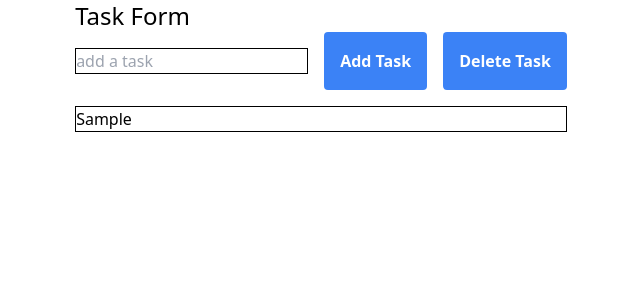
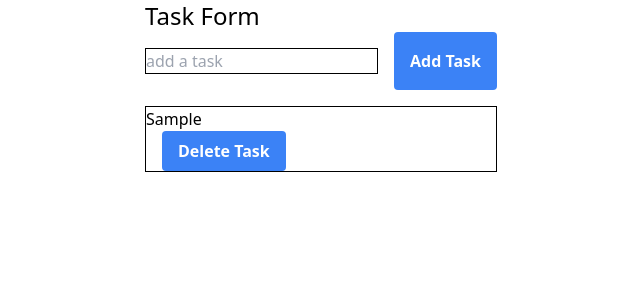
Before and after one commit to Yokosumi/vite-react-todo-app-v1, a React (Vite) app: page / in a window 1280 px wide. Both pictures are taken after typing "Sample" into the empty fields and a click on the button "Add Task". Shown: the top 300 px of the page, without its empty margins (319-959 px from the left). Built offline with nearby package versions, Linux system fonts and the light colour scheme.

Commit message:
delete button + handle function works

```diff
--- a/src/components/TaskForm.tsx
+++ b/src/components/TaskForm.tsx
@@ -16,12 +16,15 @@ export const TaskForm = () => {
         }
     }
 
-    interface IDeleteTodo {
-        event: React.MouseEvent<HTMLButtonElement>
+    // interface IDeleteTodo {
+    //     event: React.MouseEvent<HTMLButtonElement>
+    //     text: string
+    // }
+
+    const deleteTodo = (
+        event: React.MouseEvent<HTMLButtonElement>,
         text: string
-    }
-
-    const deleteTodo = ({ event, text }: IDeleteTodo) => {
+    ) => {
         event.preventDefault()
         const newTodos = todos.filter((todo) => {
             return todo !== text
@@ -46,14 +49,21 @@ export const TaskForm = () => {
                     <button className="w-100 ml-4" onClick={addTodo}>
                         Add Task
                     </button>
-                    <button className="w-100 ml-4" onClick={deleteTodo}>
-                        Delete Task
-                    </button>
                 </div>
                 <div className="border border-black mt-4">
                     <ul>
                         {todos.map((todo) => {
-                            return <li key={todo}>{todo}</li>
+                            return (
+                                <div>
+                                    <li key={todo}>{todo}</li>
+                                    <button
+                                        className="w-100 ml-4"
+                                        onClick={(e) => deleteTodo(e, todo)}
+                                    >
+                                        Delete Task
+                                    </button>
+                                </div>
+                            )
                         })}
                     </ul>
                 </div>
```
